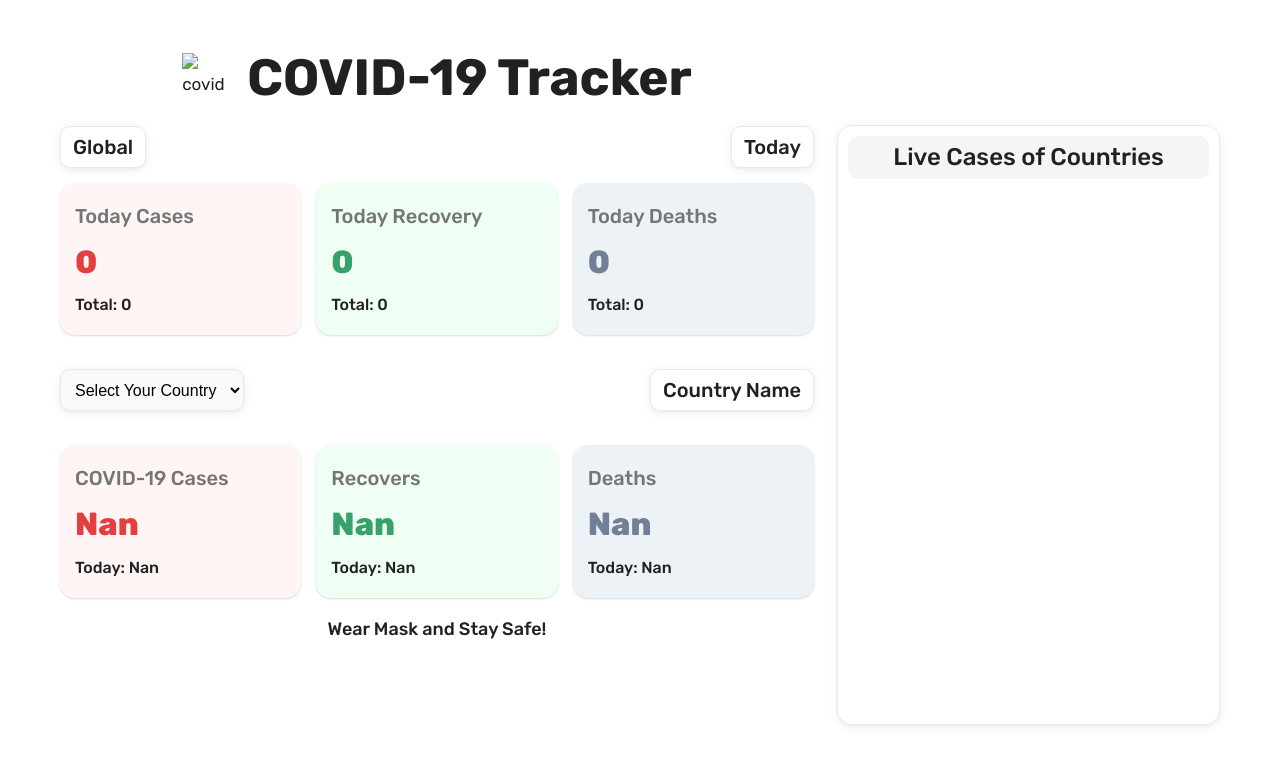
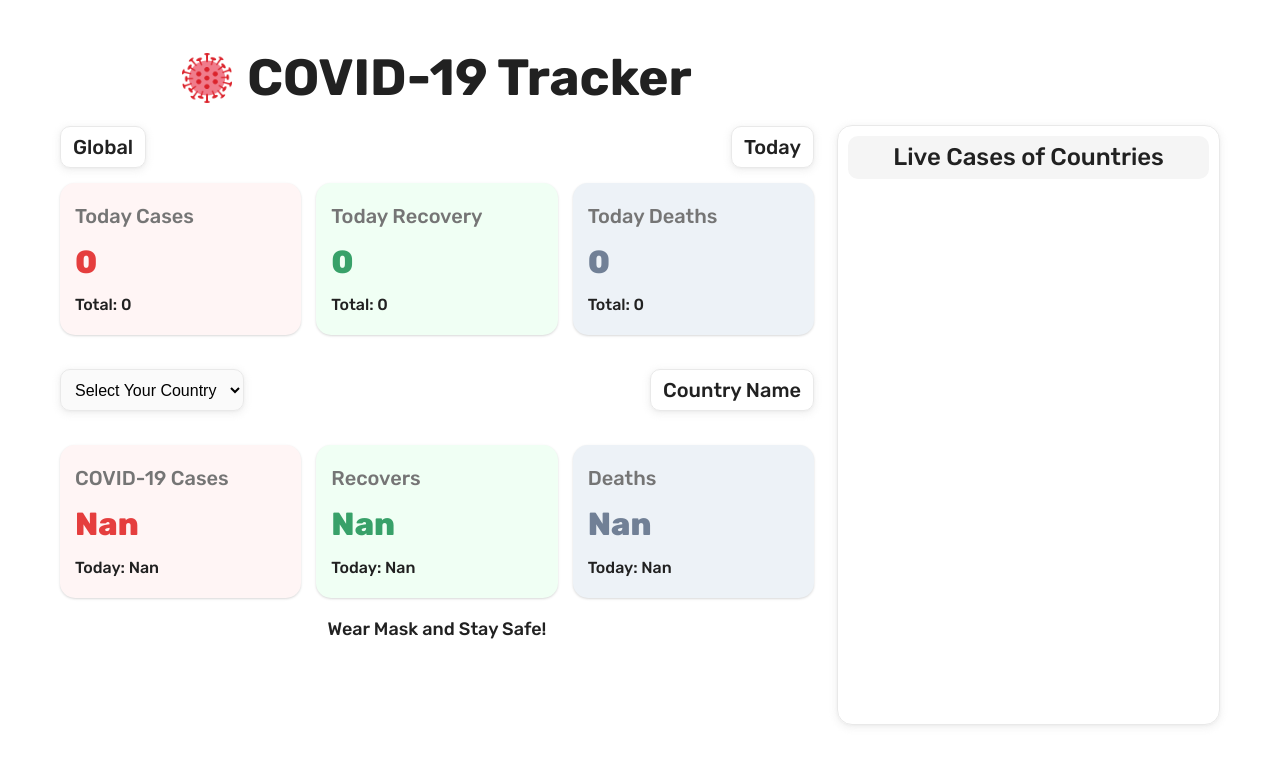
Before and after one commit to sathishkumar-io/covid-19-tracker-js, a plain HTML site: page index.html in a window 1280 px wide. Drawn offline with Linux system fonts and the light colour scheme; no server answers.

Commit message:
Update index.html

```diff
--- a/index.html
+++ b/index.html
@@ -17,7 +17,7 @@
          <div class="container">
             <div class="left">
                <div class="heading_container">
-                  <img src="/corona-tracker/assets/img/covid.png" alt="covid">
+                  <img src="/assets/img/covid.png" alt="covid">
                   <h1 class="heading">COVID-19 Tracker</h1>
                </div>
                <div class="world_header">
```
